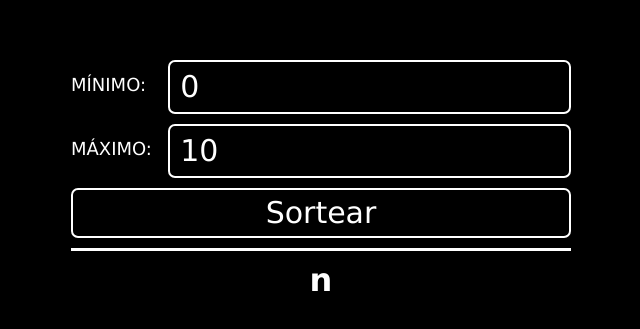
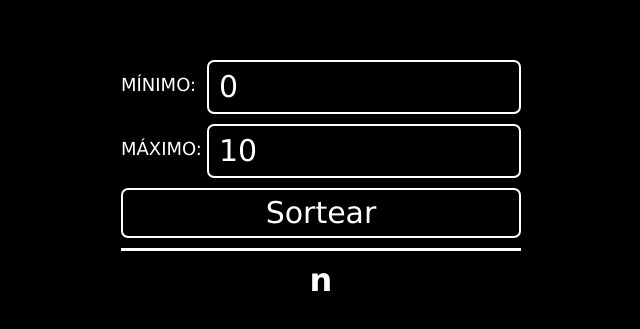
Before and after one commit to HenriqueDanilo1/randomizer, a plain HTML site: page index.html in a window 1280 px wide. Shown: the part 221-550 px from the top of the page, without its empty margins (319-959 px from the left). Drawn offline with Linux system fonts and the light colour scheme.

Commit message:
reduced width

```diff
--- a/index.html
+++ b/index.html
@@ -19,6 +19,8 @@
         color: white;
         font-family: "Lucida Sans", "Lucida Sans Regular", "Lucida Grande",
           "Lucida Sans Unicode", Geneva, Verdana, sans-serif;
+        width: 400px;
+        text-align: center;
       }
       main {
         display: flex;
@@ -30,12 +32,12 @@
         gap: 10px;
       }
       main div {
-        width: 500px;
+        width: 400px;
         display: flex;
       }
       button {
         height: 50px;
-        width: 500px;
+        width: 400px;
         background-color: black;
         border: 2px solid white;
         border-radius: 7px;
@@ -47,7 +49,7 @@
       }
       .line {
         height: 3px;
-        width: 500px;
+        width: 400px;
         background-color: white;
       }
       label {
@@ -62,7 +64,7 @@
       }
       input {
         height: 50px;
-        width: 400px;
+        width: 300px;
         outline: none;
         background-color: black;
         border: 2px solid white;
```
